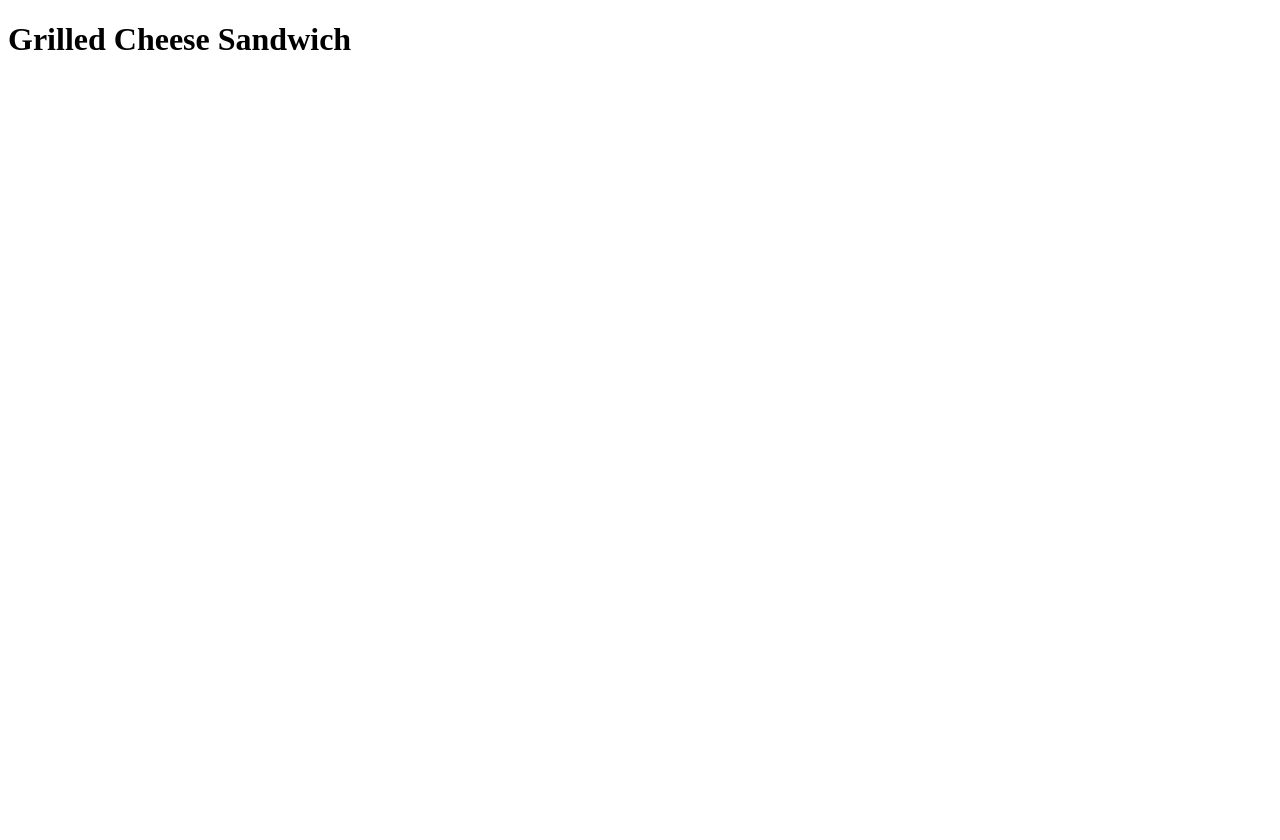
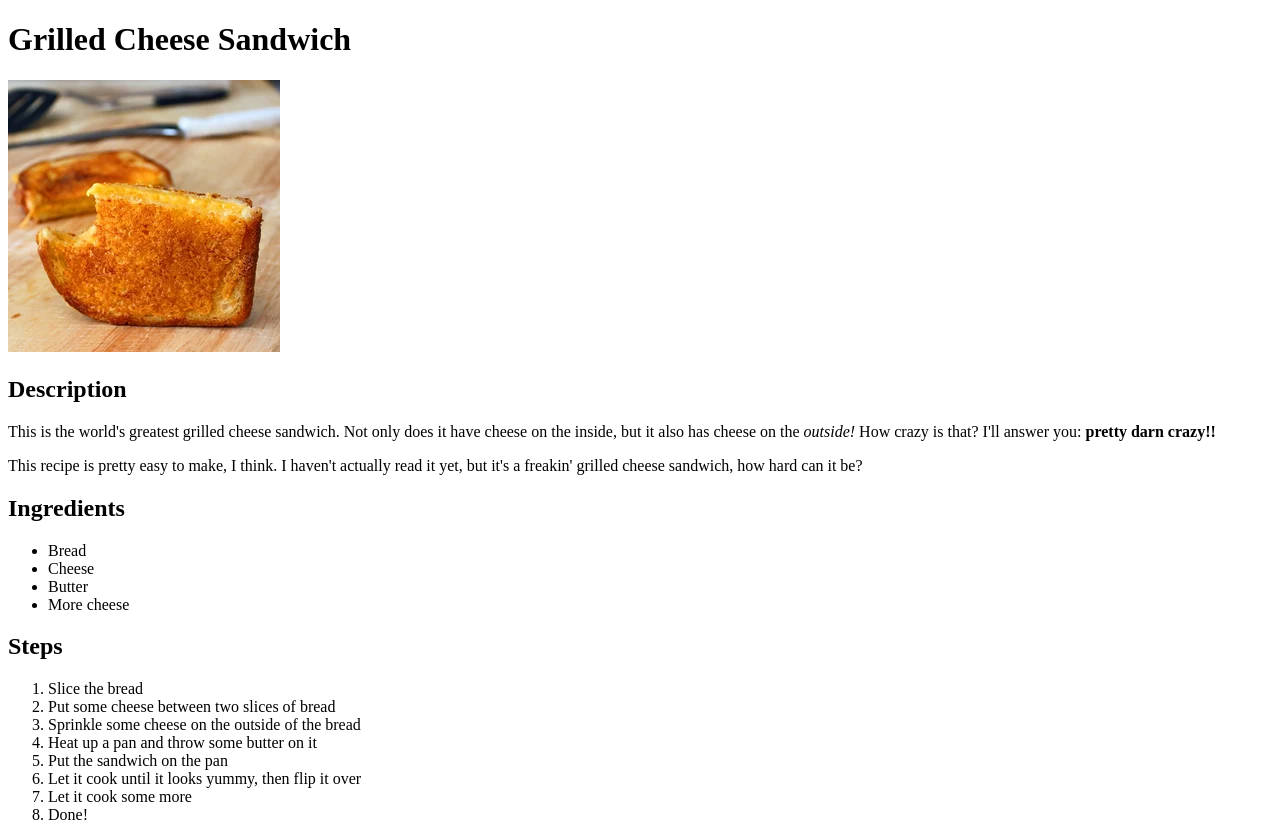
Before and after one commit to RobRas/odin-recipes, a plain HTML site: page recipes/grilledcheese.html in a window 1280 px wide. Before the commit the page ends 800 px from the top, so only its background shows below. Drawn offline with Linux system fonts and the light colour scheme.

Commit message:
Finish grilled cheese sandwich recipe

```diff
--- a/recipes/grilledcheese.html
+++ b/recipes/grilledcheese.html
@@ -9,6 +9,33 @@
 
 <body>
     <h1>Grilled Cheese Sandwich</h1>
+    <img src="../img/grilledcheese.webp" alt="A grilled cheese sandwich">
+
+    <h2>Description</h2>
+    <p>This is the world's greatest grilled cheese sandwich. Not only does it have cheese on the inside, but it also has
+        cheese on the <em>outside!</em> How crazy is that? I'll answer you: <b>pretty darn crazy!!</b></p>
+    <p>This recipe is pretty easy to make, I think. I haven't actually read it yet, but it's a freakin' grilled cheese
+        sandwich, how hard can it be?</p>
+
+    <h2>Ingredients</h2>
+    <ul>
+        <li>Bread</li>
+        <li>Cheese</li>
+        <li>Butter</li>
+        <li>More cheese</li>
+    </ul>
+
+    <h2>Steps</h2>
+    <ol>
+        <li>Slice the bread</li>
+        <li>Put some cheese between two slices of bread</li>
+        <li>Sprinkle some cheese on the outside of the bread</li>
+        <li>Heat up a pan and throw some butter on it</li>
+        <li>Put the sandwich on the pan</li>
+        <li>Let it cook until it looks yummy, then flip it over</li>
+        <li>Let it cook some more</li>
+        <li>Done!</li>
+    </ol>
 </body>
 
 </html>
```
Also changed, not shown: img/grilledcheese.webp (added).
